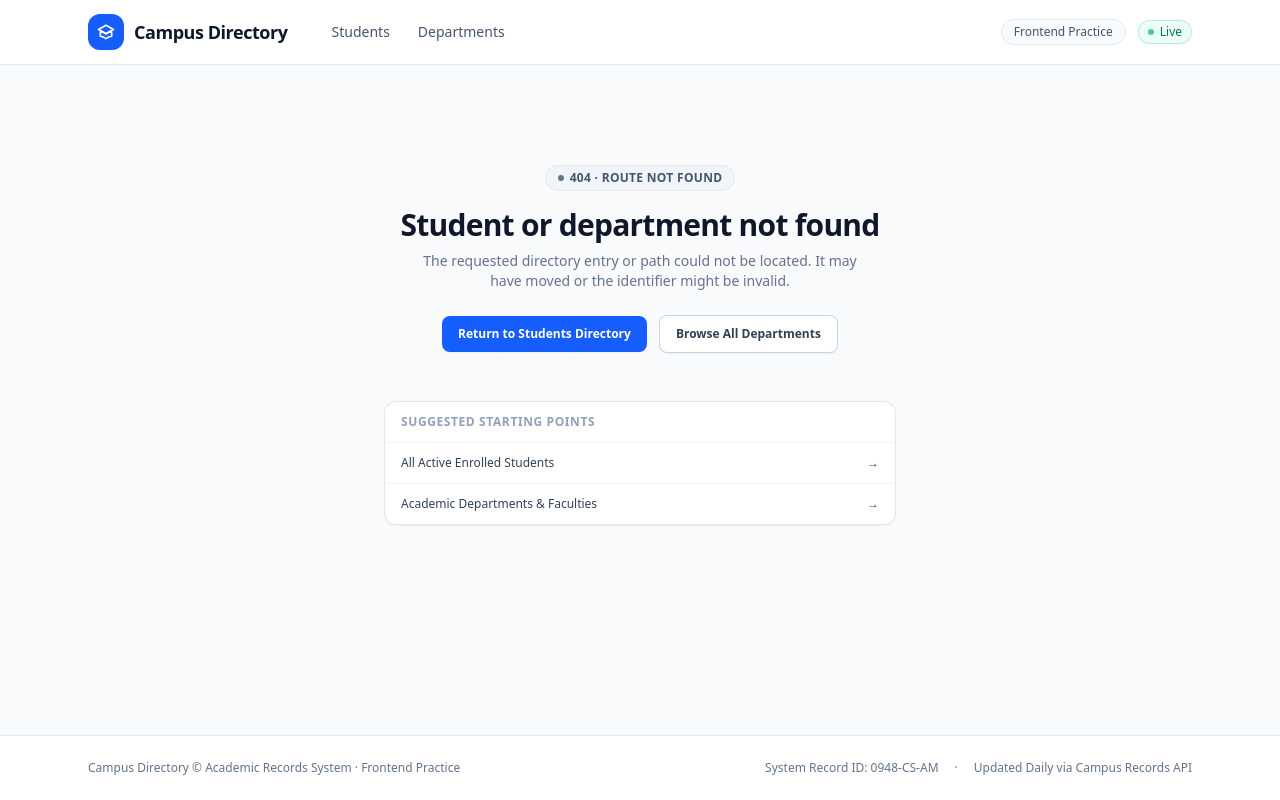
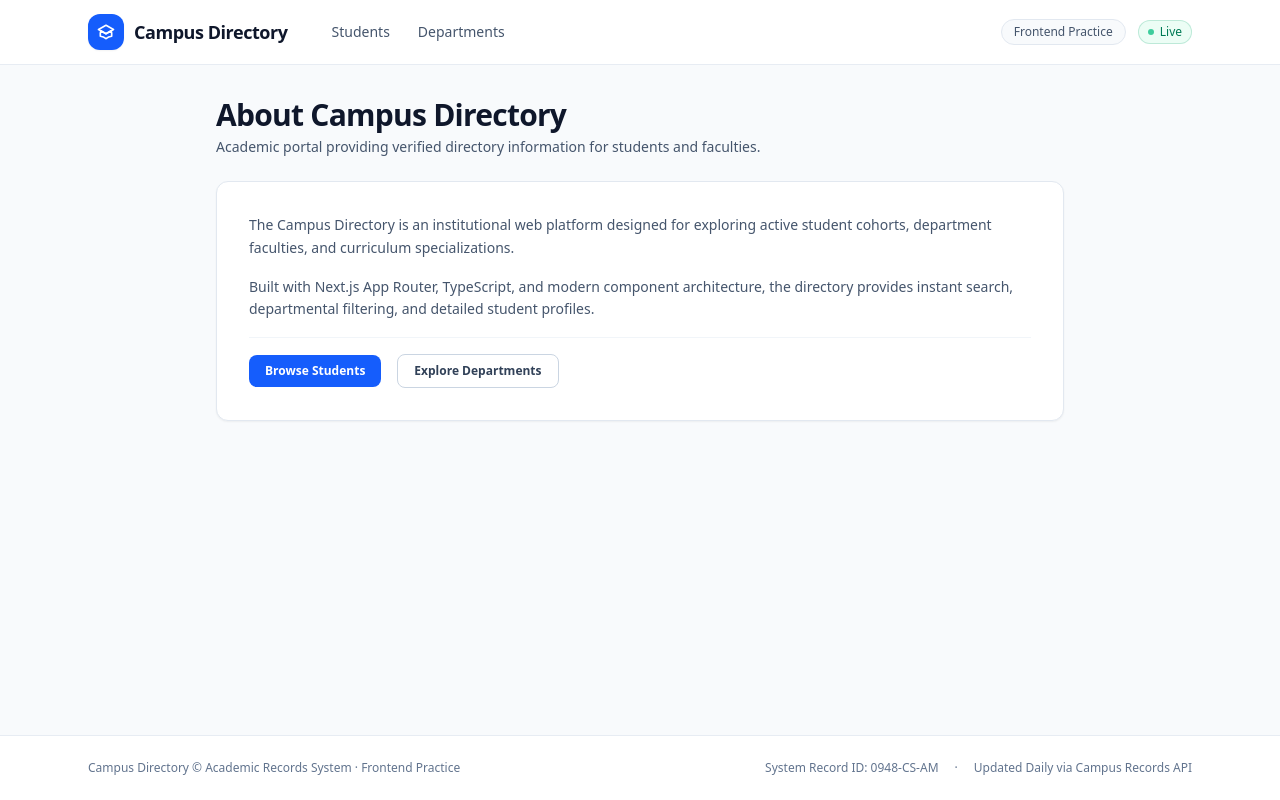
Before and after one commit to Dharmi-456-design/NEXTJS-PROJECTS, a Next.js app in the folder student-directory/: page /about in a window 1280 px wide. Before the commit this address had no page. Built offline with nearby package versions, Linux system fonts and the light colour scheme.

Commit message:
feat: add about page

```diff
--- /dev/null
+++ b/student-directory/src/app/about/page.tsx
@@ -0,0 +1,39 @@
+import Link from "next/link";
+
+export default function AboutPage() {
+  return (
+    <div className="mx-auto max-w-4xl px-4 py-8 sm:px-6">
+      <div className="mb-6">
+        <h1 className="text-3xl font-bold tracking-tight text-slate-900">
+          About Campus Directory
+        </h1>
+        <p className="mt-1 text-sm text-slate-600">
+          Academic portal providing verified directory information for students and faculties.
+        </p>
+      </div>
+
+      <div className="rounded-xl border border-slate-200 bg-white p-6 shadow-xs sm:p-8 space-y-4 text-sm text-slate-600 leading-relaxed">
+        <p>
+          The Campus Directory is an institutional web platform designed for exploring active student cohorts, department faculties, and curriculum specializations.
+        </p>
+        <p>
+          Built with Next.js App Router, TypeScript, and modern component architecture, the directory provides instant search, departmental filtering, and detailed student profiles.
+        </p>
+        <div className="pt-4 border-t border-slate-100 flex items-center gap-4">
+          <Link
+            href="/"
+            className="rounded-lg bg-blue-600 px-4 py-2 text-xs font-semibold text-white hover:bg-blue-700 transition"
+          >
+            Browse Students
+          </Link>
+          <Link
+            href="/departments"
+            className="rounded-lg border border-slate-300 bg-white px-4 py-2 text-xs font-semibold text-slate-700 hover:bg-slate-50 transition"
+          >
+            Explore Departments
+          </Link>
+        </div>
+      </div>
+    </div>
+  );
+}
```
